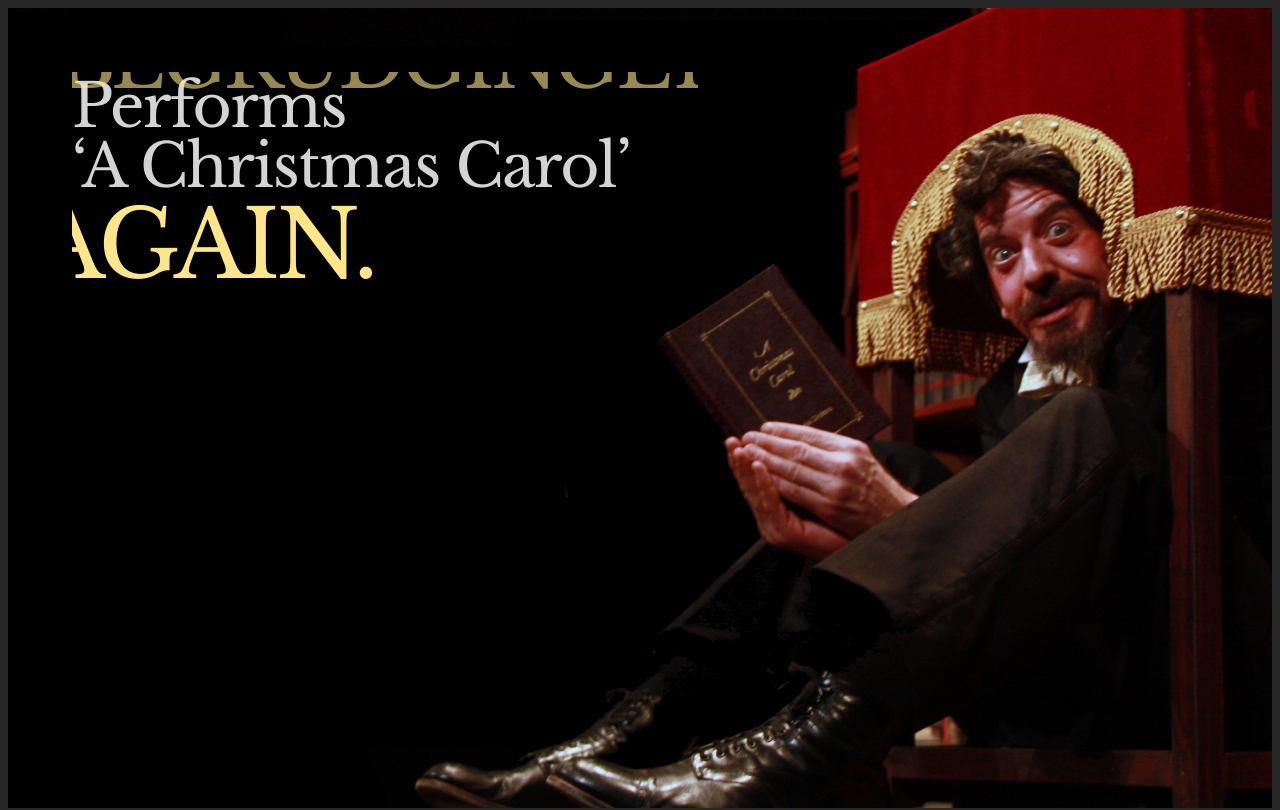
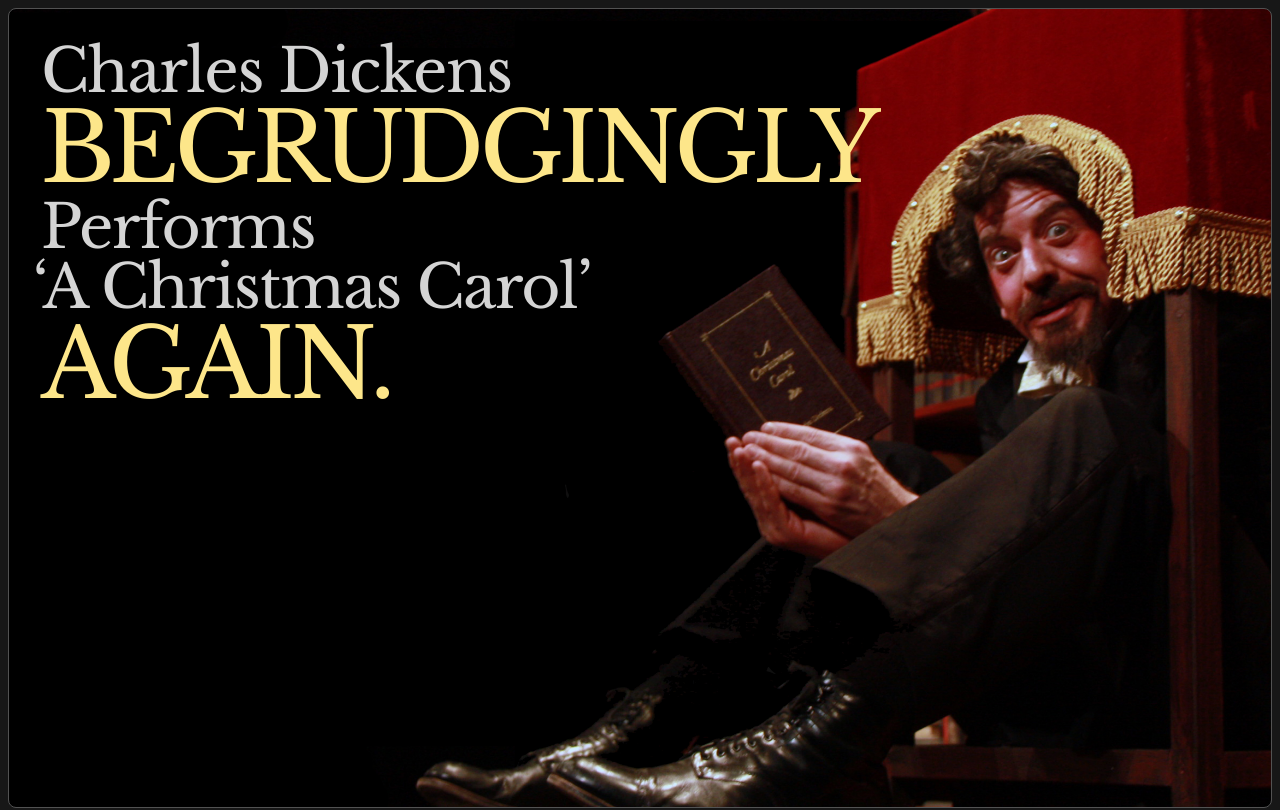
Before and after one commit to montblake/begrudgingly, a Next.js app: page / in a window 1280 px wide. Shown: the top 810 px of the page. Built offline with nearby package versions, Linux system fonts and the light colour scheme.

Commit message:
full responsive

```diff
--- a/app/components/artist.tsx
+++ b/app/components/artist.tsx
@@ -10,7 +10,7 @@ export default function Artist() {
           width="1000"
           height="800"
           alt="Dickens reading..."
-          className="relative -top-32 md:top-0"
+          className="relative sm:-top-32 md:top-0"
         />
       </div>
       <div className="text-neutral-700 md:w-2/3">
--- a/app/components/audience.tsx
+++ b/app/components/audience.tsx
@@ -34,12 +34,12 @@ export default function Audience() {
   }
 
   return (
-    <div className="py-12 px-24 h-[360px] relative flex flex-col justify-start items-center">
+    <div className="py-12 px-12 md:px-24 relative flex flex-col justify-center items-center w-full">
       <h1 className="text-amber-200 text-xs md:text-base text-center uppercase ">Audience Reactions</h1>
-      <div className="flex justify-center items-center text-neutral-600 pt-6 w-2/3">
-        <h2 className="text-md md:text-2xl text-center text-neutral-200" onClick={toggleShow}>{QUOTES[currentQuote]}</h2>
+      <div className="flex justify-center items-center text-neutral-600 h-[300px] sm:w-2/3">
+        <h2 className="text-lg sm:text-xl md:text-2xl text-center text-neutral-200" onClick={toggleShow}>{QUOTES[currentQuote]}</h2>
       </div>
-      <div className="absolute bottom-8 md:bottom-16 left-0 w-full flex justify-center gap-2">
+      <div className="w-full flex justify-center gap-2">
         <div className="opacity-[80%]">
           <CircleArrowLeft color="rgb(253 230 138)" size={25} onClick={prevQuote} />
         </div>
--- a/app/components/history.tsx
+++ b/app/components/history.tsx
@@ -4,7 +4,7 @@ export default function History() {
   return (
     <section className="bg-neutral-200 flex flex-col md:flex-row items-center justify-center md:items-end md:gap-8 pt-4 pb-8 mx-2 my-1 rounded-md px-4 md:mx-16 md:py-12 md:px-12 max-w-[1080px] md:my-2" >
 
-      <div className="w-full h-[320px] md:h-auto overflow-hidden rounded-md pt-8 px-2 border border-neutral-700 mb-4 md:mb-0 md:w-1/3 md:border-none md:pt-0" >
+      <div className="w-full h-[320px] md:h-auto overflow-hidden rounded-lg pt-8 px-2 border border-neutral-700 mb-4 md:mb-0 md:w-1/3 md:border-none md:pt-0" >
         <Image
           src="/charles-full.jpg"
           width="800"
--- a/app/components/image_page.tsx
+++ b/app/components/image_page.tsx
@@ -15,15 +15,15 @@ export default function ImagePage({ page }: ImagePageProps) {
   }
 
   return (
-    <section className="flex justify-center items-center">
+    <section className="flex justify-center items-center w-full">
 
       {/* UNDER TABLE IMAGE AS BACKGROUND */}
-      <div className="relative overflow-hidden mx-2 my-1 border border-neutral-500 rounded-md">
+      <div className=" relative overflow-hidden border border-neutral-600 rounded-md w-full">
         <Image
           src={lookup[page]}
           alt="Dickens Production Image"
-          height="500"
-          width="500"
+          height="1000"
+          width="1000"
           className="w-full"
         />
       </div>
--- a/app/components/landing.tsx
+++ b/app/components/landing.tsx
@@ -5,7 +5,7 @@ import TitleAnimated from '@/app/components/title_animated';
 
 export default function Landing() {
   return (
-    <div className="LANDING bg-neutral-800 p-2 w-full">
+    <div className="LANDING w-full flex justify-center">
 
 
 
--- a/app/components/premise.tsx
+++ b/app/components/premise.tsx
@@ -9,7 +9,7 @@ export default function Premise() {
           width="800"
           height="800"
           alt="Dickens reading..."
-          className="relative -top-24 md:top-0"
+          className="relative top-0"
         />
       </div>
       <div className="text-neutral-700 w-full md:w-2/3">
--- a/app/components/title_animated.tsx
+++ b/app/components/title_animated.tsx
@@ -6,11 +6,11 @@ import Image from 'next/image';
 export default function TitleAnimated() {
   return (
 
-    <div className="h-screen w-full flex-col md:bg-cover-dickens md:bg-cover md:bg-right-top md:bg-no-repeat">
-      <div className="h-[85%] flex flex-col md:flex-row md:p-16">
-
+    <div className="h-screen w-full rounded-lg overflow-hidden flex-col md:bg-cover-dickens md:bg-cover md:bg-right-top md:bg-no-repeat md:border md:border-neutral-600 text-left">
+      <div className="h-[85%] md:h-[75%] flex flex-col">
+        {/* sm */}
         <div
-          className="h-[250px] flex flex-col justify-end items-center md:items-start overflow-hidden pb-8"
+          className="h-[250px] flex flex-col justify-end items-center md:hidden overflow-hidden pb-8"
 
         >
           <motion.h2
@@ -19,7 +19,7 @@ export default function TitleAnimated() {
               y: [80, 0, 0, 10, 0],
 
             }}
-            transition={{ delay: 4, duration: 4.0 }}
+            transition={{ delay: 2, duration: 4.0 }}
 
           >
             Charles Dickens
@@ -32,7 +32,7 @@ export default function TitleAnimated() {
               opacity: [0, 0, 0, 1, 1],
 
             }}
-            transition={{ delay: 4, duration: 4.0 }}
+            transition={{ delay: 2, duration: 4.0 }}
           >
             Begrudgingly
           </motion.h1>
@@ -42,7 +42,7 @@ export default function TitleAnimated() {
             animate={{
               y: [40, -40, -40, -10, 0],
             }}
-            transition={{ delay: 4, duration: 4.0 }}
+            transition={{ delay: 2, duration: 4.0 }}
           >
             Performs
           </motion.h2>
@@ -52,7 +52,7 @@ export default function TitleAnimated() {
             animate={{
               y: [40, -40, -40, -10, 0],
             }}
-            transition={{ delay: 4, duration: 4.0 }}
+            transition={{ delay: 2, duration: 4.0 }}
           >
             &lsquo;A Christmas Carol&rsquo;
           </motion.h2>
@@ -64,13 +64,77 @@ export default function TitleAnimated() {
               opacity: [0, 1, 1, 1, 1],
               y: [-20, -20, -20, 0, 0],
             }}
-            transition={{ delay: 4, duration: 4.0 }}
+            transition={{ delay: 2, duration: 4.0 }}
+          >
+            Again.
+          </motion.h1>
+        </div>
+        {/* MEDIUM ANIMATED TEXT */}
+        <div
+          className="hidden md:flex grow flex-col justify-start items-start overflow-hidden p-8"
+
+        >
+          <motion.h2
+            className="text-3xl md:text-6xl tracking-tight text-neutral-300"
+            animate={{
+              y: [0, 0, 0, 0, 0],
+
+            }}
+            transition={{ delay: 2, duration: 4.0 }}
+
+          >
+            Charles Dickens
+          </motion.h2>
+
+          <motion.h1
+            className="text-4xl md:text-8xl tracking-tighter text-amber-200 uppercase relative z-10"
+            animate={{
+              // scale: [0, 0, 0, 1.25, 1.25],
+              opacity: [0, 0, 0, 1, 1],
+              // x: [0, 0, 0, 68, 68],
+
+            }}
+            transition={{ delay: 2, duration: 4.0 }}
+          >
+            Begrudgingly
+          </motion.h1>
+
+          <motion.h2
+            className="text-3xl md:text-6xl tracking-tight text-neutral-300"
+            animate={{
+              y: [-96, -96, 0, 0, 0],
+            }}
+            transition={{ delay: 2, duration: 4.0 }}
+          >
+            Performs
+          </motion.h2>
+
+          <motion.h2
+            className="text-3xl md:text-6xl tracking-tight text-neutral-300"
+            animate={{
+              y: [-96, -96, 0, 0, 0],
+              x: [-8, -8, -8, -8, -8],
+            }}
+            transition={{ delay: 2, duration: 4.0 }}
+          >
+            &lsquo;A Christmas Carol&rsquo;
+          </motion.h2>
+
+          <motion.h1
+            className="text-4xl md:text-8xl tracking-tighter text-amber-200 uppercase"
+            animate={{
+              // scale: [1.5, 1.5, 1.5, 1.5, 1.5],
+              opacity: [0, 1, 1, 1, 1],
+              y: [-65, -65, 0, 0, 0],
+              // x: [68, 68, 68, 68, 68],
+            }}
+            transition={{ delay: 2, duration: 4.0 }}
           >
             Again.
           </motion.h1>
         </div>
         <div
-          className="h-[360px] overflow-hidden rounded-md border border-neutral-500 relative grow md:hidden"
+          className="h-[300px] overflow-hidden rounded-md border border-neutral-500 relative grow md:hidden"
         >
           <motion.div
             variants={{
@@ -79,14 +143,14 @@ export default function TitleAnimated() {
             }}
             initial="hidden"
             animate="visible"
-            transition={{ delay: 9.0, duration: 4.0 }}
+            transition={{ delay: 5.0, duration: 4.0 }}
           >
 
             <Image
               src="/dickens_image2_color.jpg"
               width="800"
               height="800"
-              alt="Dickens reading..."
+              alt="Dickens Reading 'A Christmas Carol'"
               className="absolute z-20"
             />
           </motion.div>
@@ -99,13 +163,13 @@ export default function TitleAnimated() {
             }}
             initial="visible"
             animate="hidden"
-            transition={{ delay: 8.0, duration: 5.0 }}
+            transition={{ delay: 5.0, duration: 4.0 }}
           >
             <Image
               src="/charles-full.jpg"
               width="800"
               height="800"
-              alt="Dickens reading..."
+              alt="Dickens Public Reading, Historical Illustration"
               className="absolute z-40"
               priority
             />
@@ -114,14 +178,14 @@ export default function TitleAnimated() {
       </div>
 
       <motion.div
-        className="h-[15%] w-full flex flex-col justify-center items-center md:items-start md:p-16"
+        className="h-[15%] md:h-[25%] grow w-full flex flex-col justify-center items-center md:items-start md:justify-start md:px-8"
         variants={{
           hidden: { opacity: 0 },
           visible: { opacity: 1 },
         }}
         initial="hidden"
         animate="visible"
-        transition={{ delay: 12.0, duration: 1.0 }}
+        transition={{ delay: 8.0, duration: 1 }}
       >
         <h4 className="text-amber-200 text-xs md:text-lg text-center uppercase">created and performed by</h4>
         <h4 className="text-xl md:text-4xl text-neutral-200">Blake Montgomery</h4>
--- a/app/page.tsx
+++ b/app/page.tsx
@@ -11,7 +11,7 @@ import Play from '@/app/components/play';
 
 export default function Home() {
   return (
-    <main className="bg-neutral-800 w-screen h-min-screen pb-2 flex flex-col justify-start items-center">
+    <main className="bg-neutral-900 w-screen h-min-screen p-2 flex flex-col justify-start items-center">
 
 
       <Landing />
```
Also changed, not shown: app/components/footer.tsx (+13 -4 lines), app/components/press.tsx (+20 -22 lines).
